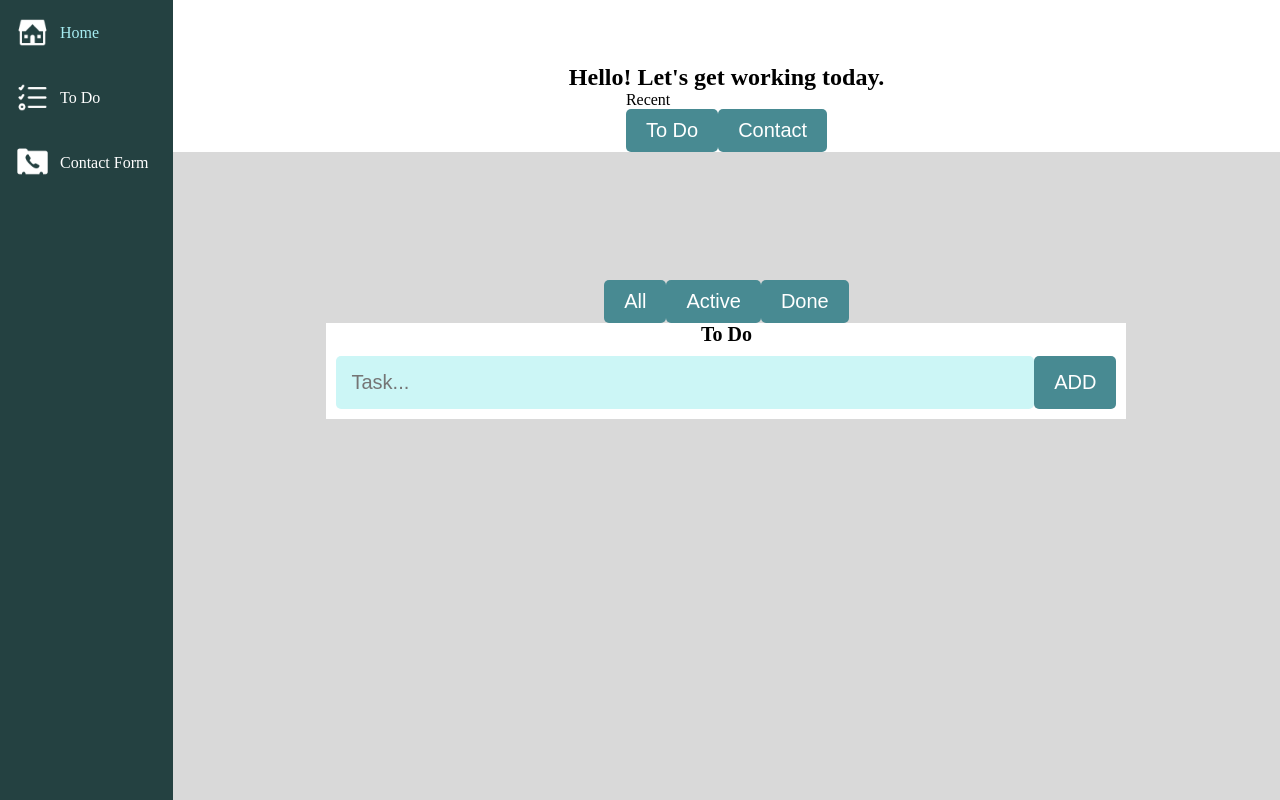
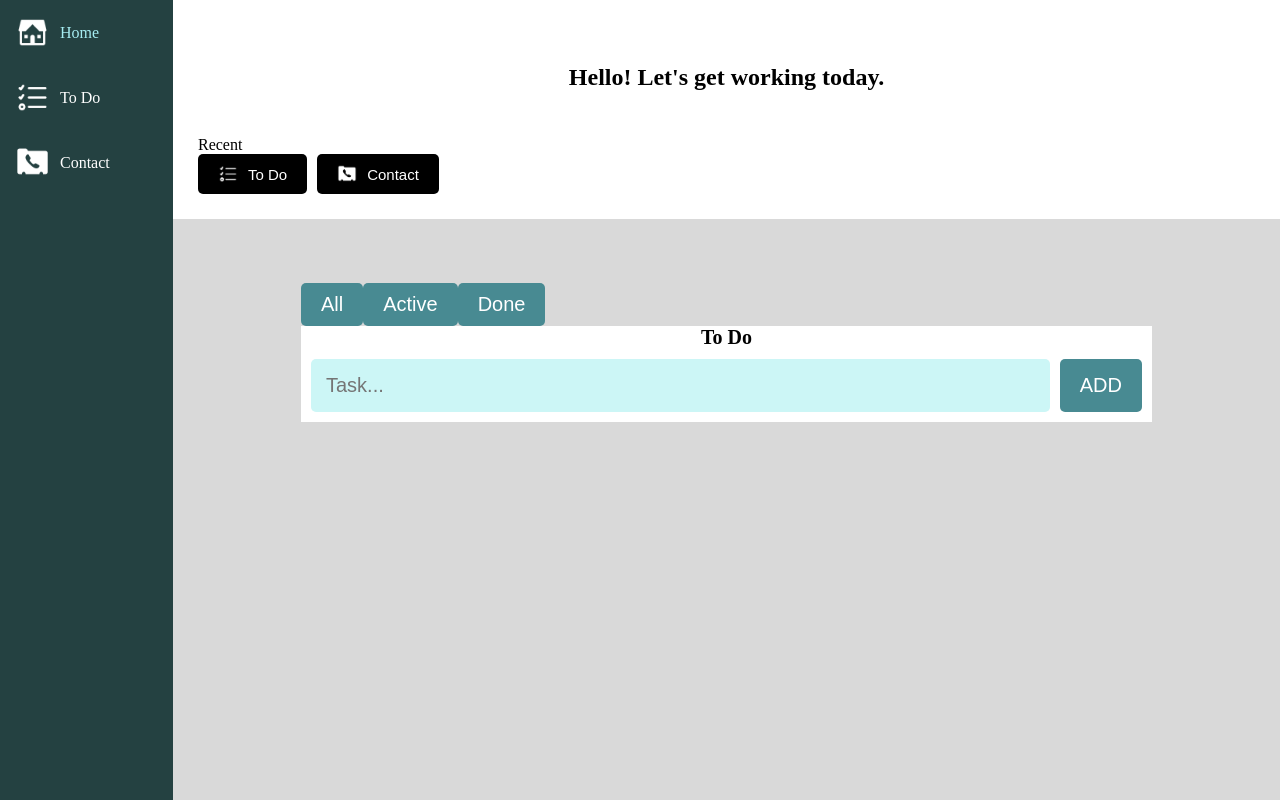
Before and after one commit to Lilian-UXR/Task-Management-Web-App, a React (Create React App) app: page / in a window 1280 px wide. Built offline with nearby package versions, Linux system fonts and the light colour scheme.

Commit message:
Updates to styling sheet
update to styling

```diff
--- a/src/Components/Home.jsx
+++ b/src/Components/Home.jsx
@@ -1,16 +1,26 @@
 import React from "react";
 import ToDo from "./todo";
 import { useNavigate } from "react-router-dom";
+import Contact from "../images/Contact.png";
+import ToDoList from "../images/To Do List.png";
 
 export default function Home() {
   const navigate = useNavigate();
   return (
     <>
       {/* fragment tag since in react you can only return one element */}
-      <div>
+      <div className="recent">
         <p>Recent</p>
-        <button onClick={() => navigate("/todo")}>To Do</button>
-        <button onClick={() => navigate("/contact")}>Contact</button>
+        <div className="btnwrap">
+          <button className="recentbtn" onClick={() => navigate("/todo")}>
+            <img src={ToDoList} alt="to do icon" />
+            <p>To Do</p>
+          </button>
+          <button className="recentbtn" onClick={() => navigate("/contact")}>
+            <img src={Contact} alt="contact icon" />
+            <p>Contact</p>
+          </button>
+        </div>
       </div>
       <ToDo />
     </>
--- a/src/Components/hamburger.jsx
+++ b/src/Components/hamburger.jsx
@@ -38,7 +38,7 @@ function Hamburger() {
               <Link to="/contact">
                 <div className="mobile-link" onClick={handleOpen}>
                   <img src={Contact} alt="contact icon" />
-                  <p>Contact Form</p>
+                  <p>Contact</p>
                 </div>
               </Link>
             </li>
--- a/src/Components/sidebar.jsx
+++ b/src/Components/sidebar.jsx
@@ -26,7 +26,7 @@ function Sidebar() {
           <Link to="/contact">
             <div className="nav-link">
               <img src={Contact} alt="contact icon" />
-              <p>Contact Form</p>
+              <p>Contact</p>
             </div>
           </Link>
         </li>
--- a/src/Components/todo.jsx
+++ b/src/Components/todo.jsx
@@ -99,7 +99,9 @@ function ToDo() {
                 checked={task.completed}
                 onChange={() => updateTasks(index)}
               />
-              <span className="text">{task.task}</span>
+              <span className={`text ${task.completed ? "completed" : ""}`}>
+                {task.task}
+              </span>
               <button className="deletebtn" onClick={() => deleteTask(index)}>
                 Delete
               </button>
--- a/src/index.css
+++ b/src/index.css
@@ -8,14 +8,14 @@
   font-family: "Times New Roman", Times, serif;
   text-align: center;
   background-color: #ffffff;
-  width: 800px;
+  width: 100%;
 }
 
 .todo-box {
   display: flex;
   flex-direction: column;
   align-items: center;
-  padding: 8rem;
+  padding: 4rem 8rem;
   height: 100%;
   width: 100%;
   background-color: #d9d9d9;
@@ -38,7 +38,30 @@ h1 {
 
 h2 {
   margin-top: 4rem;
+  margin-bottom: 20px;
   flex: 0.1 1 0;
+}
+
+.recent {
+  margin: 25px;
+  align-self: flex-start;
+}
+
+.btnwrap {
+  display: flex;
+  gap: 10px;
+}
+
+.recentbtn {
+  display: flex;
+  gap: 10px;
+  font-size: 15px;
+  align-items: center;
+  background-color: #000000;
+}
+
+.recentbtn img {
+  width: 20px;
 }
 
 button {
@@ -54,6 +77,7 @@ button {
 .task-add {
   display: flex;
   padding: 10px;
+  gap: 10px;
 }
 
 .task-add input[type="text"] {
@@ -85,6 +109,12 @@ input[type="email"] {
   border-radius: 5px;
 }
 
+label {
+  display: flex;
+  flex-direction: column;
+  margin: 10px;
+}
+
 input[type="submit"] {
   font-size: 20px;
   padding: 10px 20px;
@@ -98,12 +128,11 @@ input[type="submit"] {
 textarea {
   width: auto;
   font-size: 20px;
-  padding: 45px 25px;
+  padding: 10px 25px;
   height: 50px;
   border: none;
   color: #000000;
   border-radius: 5px;
-  margin: 10px;
 }
 
 .contact-form {
@@ -114,6 +143,7 @@ textarea {
 
 .todo-item {
   font-size: 20px;
+  margin: 10px;
   padding: 10px;
   background-color: #a6edf2;
   color: #000000;
@@ -121,6 +151,10 @@ textarea {
   border-radius: 5px;
   display: flex;
   align-items: center;
+}
+
+.allfilterbtn {
+  align-self: flex-start;
 }
 
 .text {
@@ -161,6 +195,10 @@ textarea {
 
 .mobile {
   display: none;
+}
+
+.completed {
+  text-decoration: line-through;
 }
 
 @media only screen and (max-width: 600px) {
```
